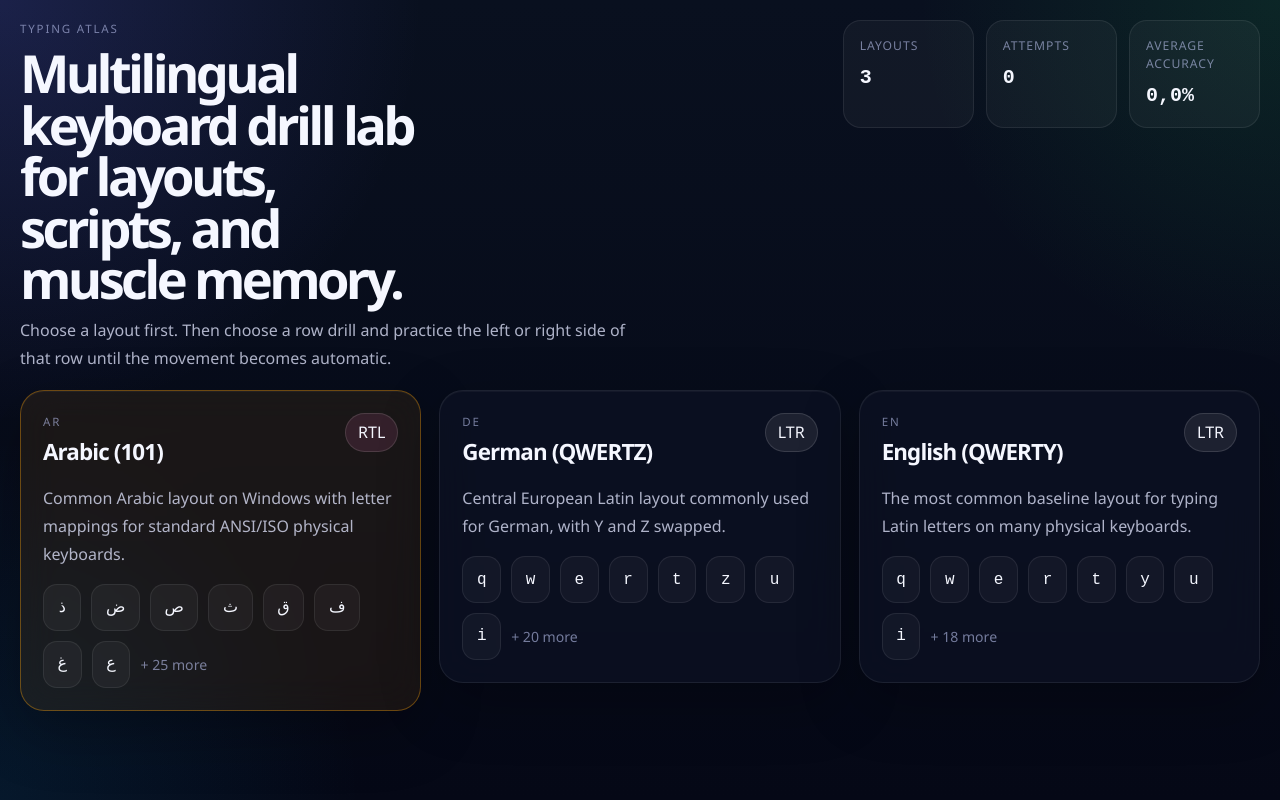
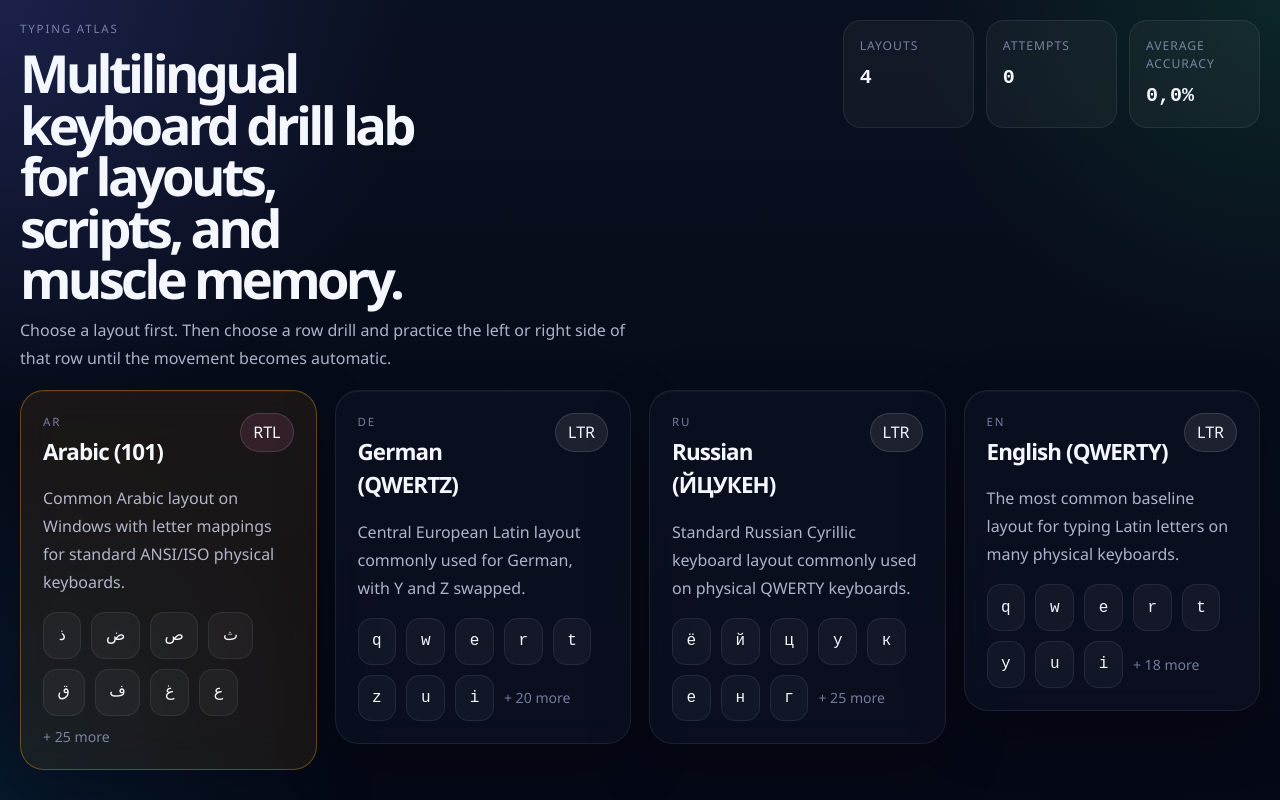
Before and after one commit to latifalbar/TypingAtlas, a React (Vite) app: page / in a window 1280 px wide. Built offline with nearby package versions, Linux system fonts and the light colour scheme.

Commit message:
Add Russian keyboard layout

```diff
--- a/src/data/layouts.ts
+++ b/src/data/layouts.ts
@@ -229,6 +229,107 @@ export const layouts: KeyboardLayout[] = [
     ],
   },
   {
+    id: 'ru-jcuken',
+    name: 'Russian (ЙЦУКЕН)',
+    locale: 'ru',
+    direction: 'ltr',
+    description:
+      'Standard Russian Cyrillic keyboard layout commonly used on physical QWERTY keyboards.',
+    rows: [
+      [
+        { code: 'Backquote', label: 'ё', width: 1.1 },
+        { code: 'Digit1', label: '1' },
+        { code: 'Digit2', label: '2' },
+        { code: 'Digit3', label: '3' },
+        { code: 'Digit4', label: '4' },
+        { code: 'Digit5', label: '5' },
+        { code: 'Digit6', label: '6' },
+        { code: 'Digit7', label: '7' },
+        { code: 'Digit8', label: '8' },
+        { code: 'Digit9', label: '9' },
+        { code: 'Digit0', label: '0' },
+        { code: 'Minus', label: '-' },
+        { code: 'Equal', label: '=' },
+      ],
+      [
+        { code: 'KeyQ', label: 'й' },
+        { code: 'KeyW', label: 'ц' },
+        { code: 'KeyE', label: 'у' },
+        { code: 'KeyR', label: 'к' },
+        { code: 'KeyT', label: 'е' },
+        { code: 'KeyY', label: 'н' },
+        { code: 'KeyU', label: 'г' },
+        { code: 'KeyI', label: 'ш' },
+        { code: 'KeyO', label: 'щ' },
+        { code: 'KeyP', label: 'з' },
+        { code: 'BracketLeft', label: 'х' },
+        { code: 'BracketRight', label: 'ъ' },
+      ],
+      [
+        { code: 'KeyA', label: 'ф' },
+        { code: 'KeyS', label: 'ы' },
+        { code: 'KeyD', label: 'в' },
+        { code: 'KeyF', label: 'а' },
+        { code: 'KeyG', label: 'п' },
+        { code: 'KeyH', label: 'р' },
+        { code: 'KeyJ', label: 'о' },
+        { code: 'KeyK', label: 'л' },
+        { code: 'KeyL', label: 'д' },
+        { code: 'Semicolon', label: 'ж' },
+        { code: 'Quote', label: 'э' },
+      ],
+      [
+        { code: 'KeyZ', label: 'я' },
+        { code: 'KeyX', label: 'ч' },
+        { code: 'KeyC', label: 'с' },
+        { code: 'KeyV', label: 'м' },
+        { code: 'KeyB', label: 'и' },
+        { code: 'KeyN', label: 'т' },
+        { code: 'KeyM', label: 'ь' },
+        { code: 'Comma', label: 'б' },
+        { code: 'Period', label: 'ю' },
+        { code: 'Slash', label: '.' },
+      ],
+      [{ code: 'Space', label: 'Space', width: 5.6 }],
+    ],
+    handSplitAfter: [5, 5, 5],
+    practicePath: [
+      'ё',
+      'й',
+      'ц',
+      'у',
+      'к',
+      'е',
+      'н',
+      'г',
+      'ш',
+      'щ',
+      'з',
+      'х',
+      'ъ',
+      'ф',
+      'ы',
+      'в',
+      'а',
+      'п',
+      'р',
+      'о',
+      'л',
+      'д',
+      'ж',
+      'э',
+      'я',
+      'ч',
+      'с',
+      'м',
+      'и',
+      'т',
+      'ь',
+      'б',
+      'ю',
+    ],
+  },
+  {
     id: 'en-qwerty',
     name: 'English (QWERTY)',
     locale: 'en',
```
Also changed, not shown: 1 other file (tests, documents, lock files or other folders).
